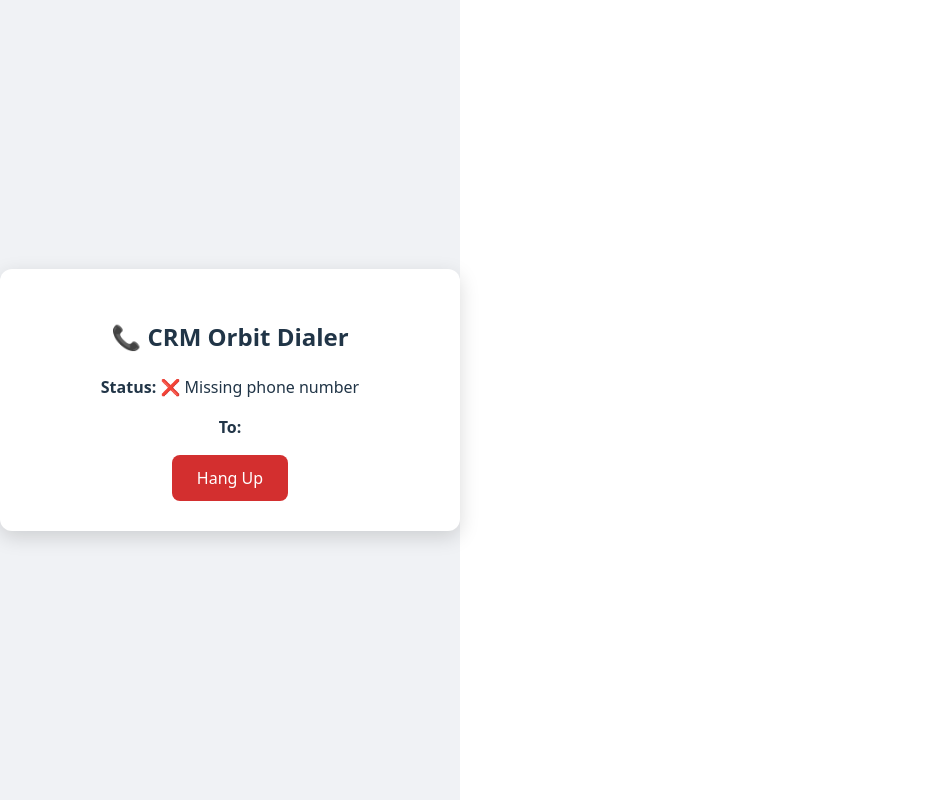
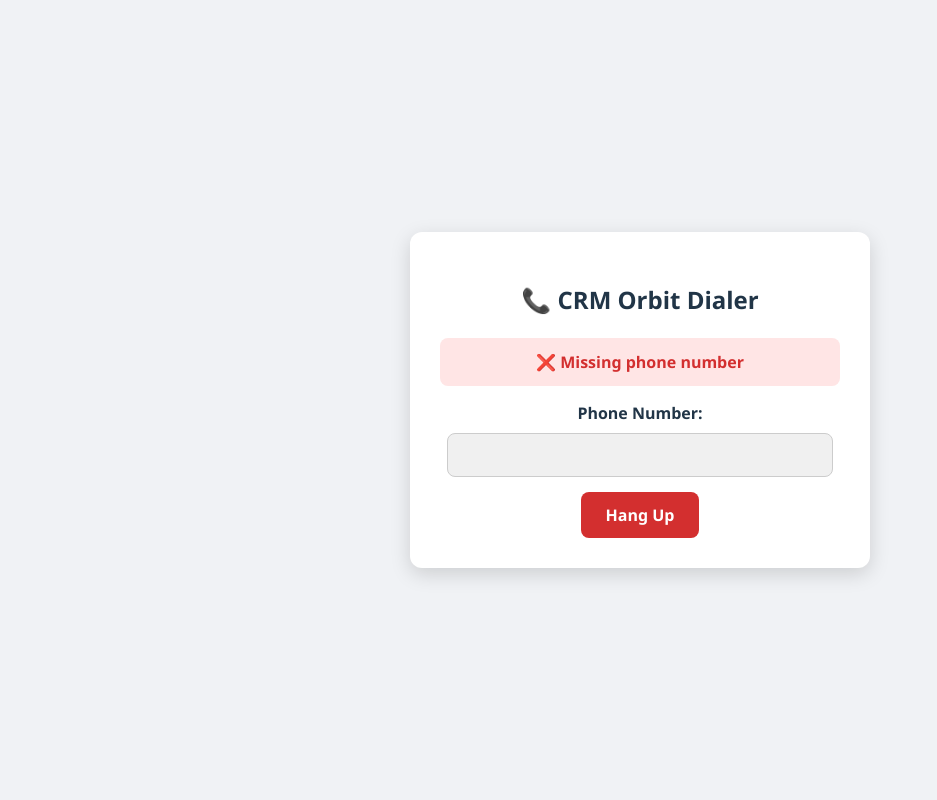
Before and after one commit to rekksu/twilio-dialer, a React (Vite) app: page / in a window 1280 px wide. Shown: the whole page, without its empty margins (0-937 px from the left). Built offline with nearby package versions, Linux system fonts and the light colour scheme.

Commit message:
stable commit 10.0

```diff
--- a/src/App.jsx
+++ b/src/App.jsx
@@ -17,7 +17,7 @@
   const timerRef = useRef(null);
   const startedAtRef = useRef(null);
 
-  // ✅ IMPORTANT: refs (not state)
+  // ✅ refs (critical for saving)
   const customerIdRef = useRef(null);
   const orgIdRef = useRef(null);
   const hasSavedRef = useRef(false);
@@ -50,7 +50,9 @@
 
   const startTimer = () => {
     timerRef.current = setInterval(() => {
-      setCallDuration(Math.floor((Date.now() - startedAtRef.current) / 1000));
+      setCallDuration(
+        Math.floor((Date.now() - startedAtRef.current) / 1000)
+      );
     }, 1000);
   };
 
@@ -73,11 +75,15 @@
     }
 
     const initCall = async () => {
+      setStatus("Fetching token...");
+
       const tokenRes = await fetch(`${CLOUD_FUNCTION_URL}?identity=agent`);
       const { token } = await tokenRes.json();
 
       const device = new Device(token, { enableRingingState: true });
       deviceRef.current = device;
+
+      setStatus("Dialing...");
 
       const call = await device.connect({
         params: { To: formatPhoneNumber(to) },
@@ -85,12 +91,13 @@
 
       callRef.current = call;
       setIsHangupEnabled(true);
-      setStatus("📞 Ringing...");
+
+      call.on("ringing", () => setStatus("📞 Ringing..."));
 
       call.on("accept", () => {
         startedAtRef.current = Date.now();
         startTimer();
-        setStatus("✅ Connected");
+        setStatus("✅ Connected!");
       });
 
       call.on("disconnect", () => {
@@ -101,8 +108,8 @@
           : 0;
 
         saveCallLog("ended", null, dur, startedAtRef.current, end, to);
+        setIsHangupEnabled(false);
         setStatus("📴 Call ended");
-        setIsHangupEnabled(false);
       });
 
       call.on("error", (err) => {
@@ -113,49 +120,107 @@
           : 0;
 
         saveCallLog("failed", err.message, dur, startedAtRef.current, end, to);
+        setIsHangupEnabled(false);
         setStatus("❌ Call failed");
-        setIsHangupEnabled(false);
       });
     };
 
     initCall();
+
+    document.documentElement.style.height = "100%";
+    document.body.style.height = "100%";
+    document.body.style.margin = "0";
   }, []);
 
   const hangup = () => {
     callRef.current?.disconnect();
+    setIsHangupEnabled(false);
+  };
+
+  // ---------- UI STYLES (RESTORED) ----------
+  const containerStyle = {
+    height: "100vh",
+    width: "100vw",
+    display: "flex",
+    justifyContent: "center",
+    alignItems: "center",
+    background: "#f0f2f5",
+  };
+
+  const cardStyle = {
+    width: 400,
+    padding: 30,
+    borderRadius: 12,
+    boxShadow: "0 6px 20px rgba(0,0,0,0.15)",
+    background: "#fff",
+    textAlign: "center",
+    fontFamily: "Segoe UI, sans-serif",
+  };
+
+  const statusStyle = {
+    padding: 12,
+    borderRadius: 8,
+    margin: "15px 0",
+    fontWeight: "bold",
+    background:
+      status.includes("❌")
+        ? "#ffe5e5"
+        : status.includes("✅")
+        ? "#e5ffe5"
+        : "#e0e0e0",
+    color:
+      status.includes("❌")
+        ? "#d32f2f"
+        : status.includes("✅")
+        ? "#2e7d32"
+        : "#000",
+  };
+
+  const inputStyle = {
+    padding: 12,
+    width: "90%",
+    borderRadius: 8,
+    border: "1px solid #ccc",
+    fontSize: 16,
+    marginBottom: 15,
+    backgroundColor: "#f0f0f0",
+    color: "#555",
+  };
+
+  const hangupButtonStyle = {
+    padding: "12px 25px",
+    borderRadius: 8,
+    border: "none",
+    cursor: "pointer",
+    fontWeight: "bold",
+    fontSize: 16,
+    background: "#d32f2f",
+    color: "#fff",
   };
 
   return (
-    <div style={{
-      height: "100vh",
-      display: "flex",
-      justifyContent: "center",
-      alignItems: "center",
-      background: "#f0f2f5"
-    }}>
-      <div style={{
-        width: 400,
-        padding: 30,
-        borderRadius: 12,
-        background: "#fff",
-        textAlign: "center",
-        boxShadow: "0 6px 20px rgba(0,0,0,.15)"
-      }}>
+    <div style={containerStyle}>
+      <div style={cardStyle}>
         <h2>📞 CRM Orbit Dialer</h2>
-        <p><strong>Status:</strong> {status}</p>
-        <p><strong>To:</strong> {phoneNumber}</p>
-        {isHangupEnabled && <p>⏱ {callDuration}s</p>}
+
+        <div style={statusStyle}>{status}</div>
+
+        <label style={{ fontWeight: "bold", display: "block", marginBottom: 8 }}>
+          Phone Number:
+        </label>
+
+        <input type="text" value={phoneNumber} readOnly style={inputStyle} />
+
+        {isHangupEnabled && (
+          <p style={{ fontWeight: "bold" }}>
+            ⏱ Duration: {callDuration}s
+          </p>
+        )}
+
         <button
+          style={hangupButtonStyle}
           onClick={hangup}
           disabled={!isHangupEnabled}
-          style={{
-            padding: "12px 25px",
-            background: "#d32f2f",
-            color: "#fff",
-            border: "none",
-            borderRadius: 8,
-            cursor: "pointer"
-          }}
         >
           Hang Up
         </button>
```
